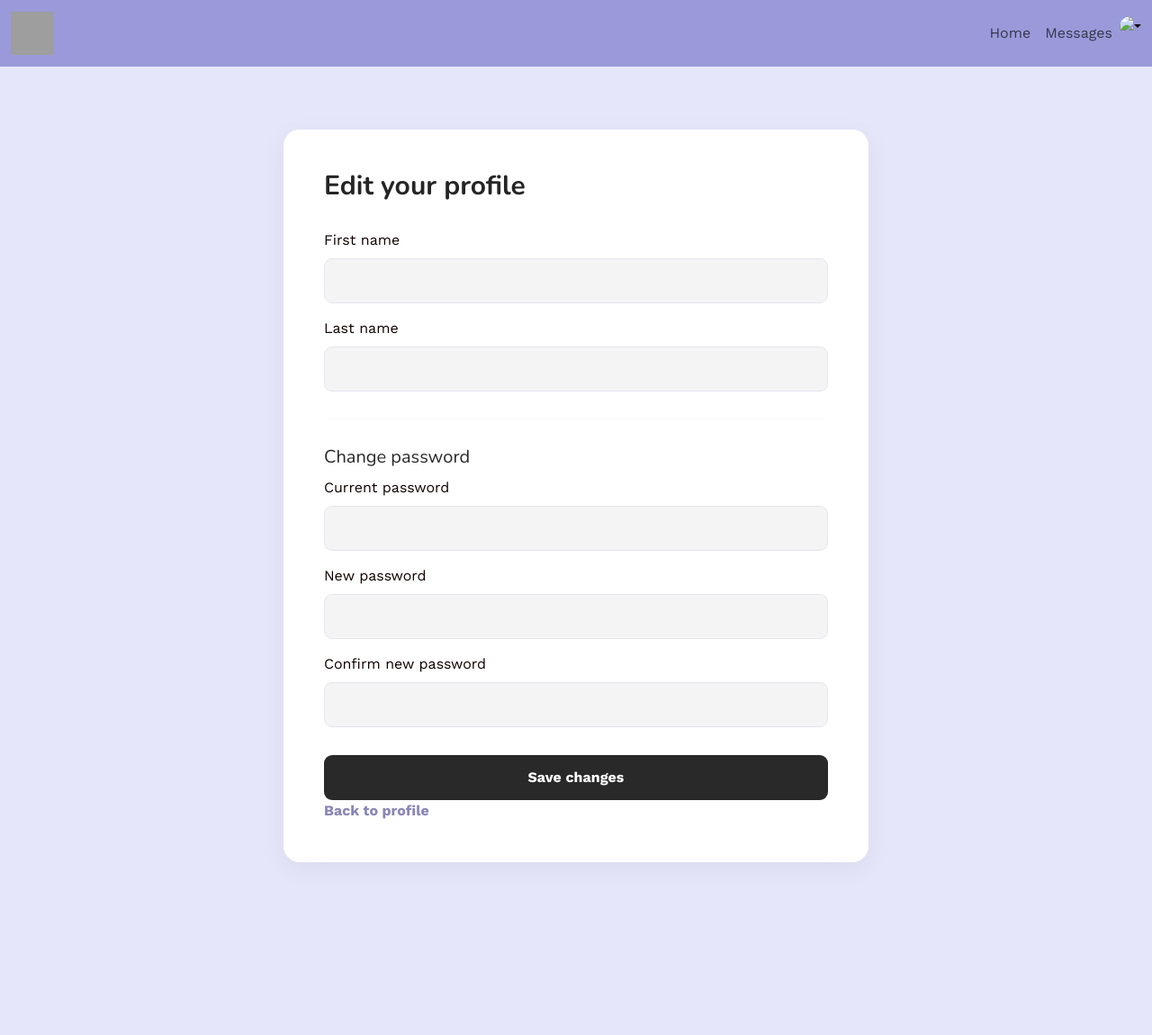
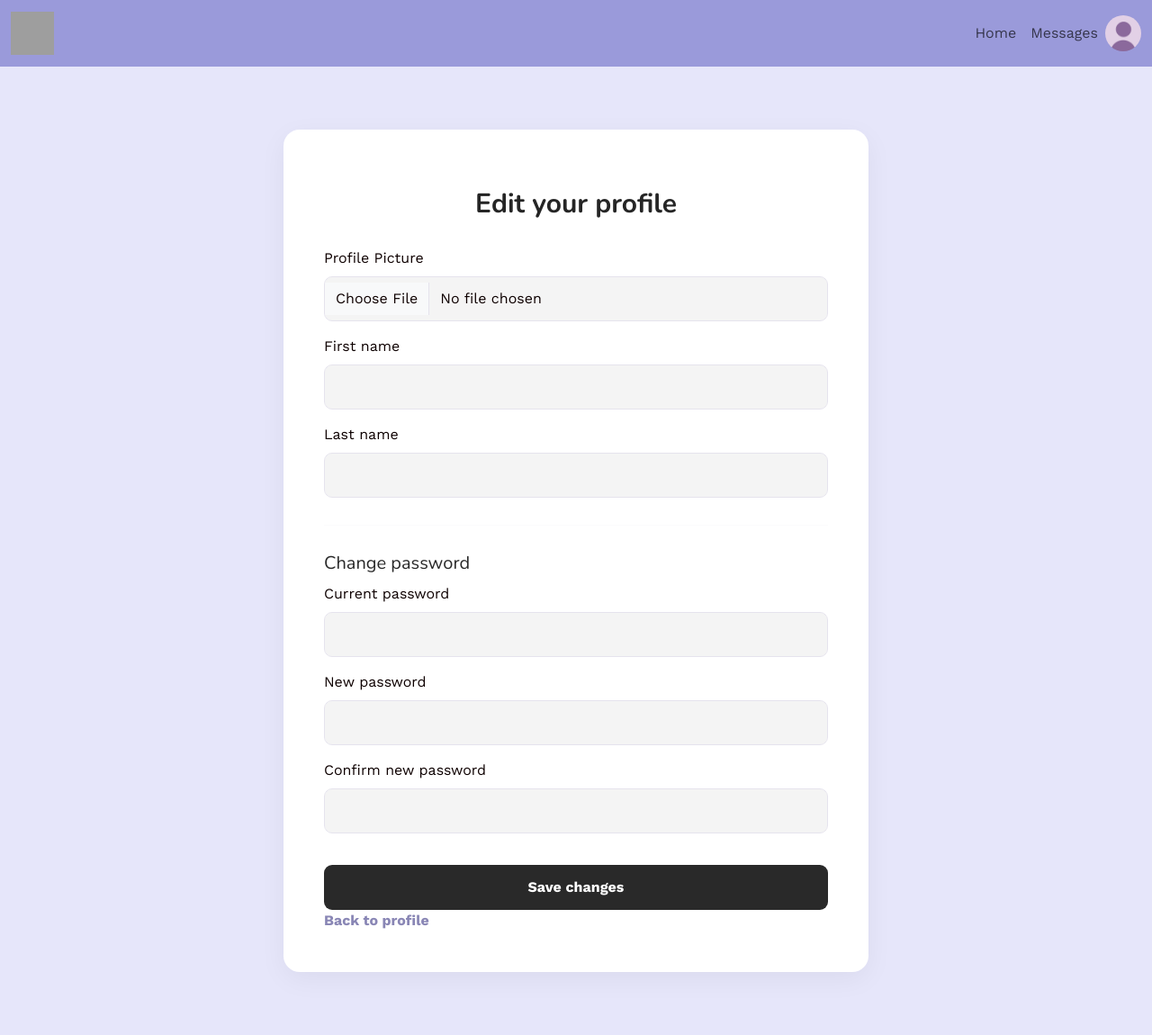
Before and after one commit to zviroxx/WEAR-WISE, a Rails app: page /profile/edit in a window 1280 px wide. Shown: the whole page at 90% size. Before the commit the page ends 958 px from the top, so only its background shows below. Run offline with Rails 7, Linux system fonts and the light colour scheme; a user stored in the database is signed in; style sheets or scripts are compiled from the project's sources; parts of the project's set-up code (start-up, migrations or seed data) failed here and were passed over; some libraries are stand-ins or nearby versions; grey boxes are pictures that could not be loaded.

Commit message:
profile pic added

```diff
--- a/app/assets/stylesheets/application.scss
+++ b/app/assets/stylesheets/application.scss
@@ -59,6 +59,8 @@ body:has(.edit-profile-page) {
 
 .profile-page,
 .edit-profile-page {
+  display: flex;
+  flex-direction: column;
   max-width: 650px;
   margin: 70px auto;
   padding: 45px;
@@ -69,6 +71,9 @@ body:has(.edit-profile-page) {
 
 .profile-page h2,
 .edit-profile-page h2 {
+  display: flex;
+  justify-content: center;
+  margin-top: 20px;
   font-size: 30px;
   font-weight: 700;
   color: #252525;
@@ -139,6 +144,17 @@ body:has(.edit-profile-page) {
 
 .edit-profile-page .btn:hover {
   background-color: lavender;
+}
+
+.edit-profile-page .form-inputs {
+  width: 100%;
+  text-align: left;
+}
+
+.edit-profile-page .form-actions {
+  display: flex;
+  justify-content: left;
+  margin-top: 20px;
 }
 
 /* SAVED OUTFITS */
--- a/app/assets/stylesheets/components/_avatar.scss
+++ b/app/assets/stylesheets/components/_avatar.scss
@@ -18,3 +18,13 @@
   box-shadow: 0 1px 2px rgba(0,0,0,0.2);
   border: white 1px solid;
 }
+
+.profile-picture {
+  width: 120px;
+  height: 120px;
+  border-radius: 50%;
+  object-fit: cover;
+  border: 3px solid #DDE1FF;
+  display: block;
+  margin: 0 auto;
+}
--- a/app/assets/stylesheets/components/_navbar.scss
+++ b/app/assets/stylesheets/components/_navbar.scss
@@ -10,3 +10,12 @@
 .navbar-lewagon .navbar-brand img {
   width: 40px;
 }
+
+.navbar-avatar {
+  width: 42px;
+  height: 42px;
+  border-radius: 50%;
+  object-fit: cover;
+  border: 2px solid white;
+  cursor: pointer;
+}
--- a/app/controllers/pages_controller.rb
+++ b/app/controllers/pages_controller.rb
@@ -22,6 +22,6 @@ class PagesController < ApplicationController
 
   private
   def profile_params
-    params.require(:user).permit(:first_name, :last_name, :email, :password, :current_password, :password_confirmation)
+    params.require(:user).permit(:first_name, :last_name, :password, :profile_picture, :current_password, :password_confirmation)
   end
 end
--- a/app/models/user.rb
+++ b/app/models/user.rb
@@ -5,4 +5,5 @@ class User < ApplicationRecord
          :recoverable, :rememberable, :validatable
   has_many :chats
   has_many :outfits
+  has_one_attached :profile_picture
 end
--- a/app/views/pages/edit_profile.html.erb
+++ b/app/views/pages/edit_profile.html.erb
@@ -3,6 +3,16 @@
   <%= simple_form_for @user, url: profile_path, method: :patch do |f| %>
     <%= f.error_notification %>
     <div class="form-inputs">
+      <% if @user.profile_picture.attached? %>
+        <%= image_tag @user.profile_picture, class: "avatar" %>
+      <% end %>
+      <%= f.input :profile_picture,
+            as: :file,
+            label: "Profile Picture",
+            input_html: {
+              accept: "image/*",
+              include_hidden: false
+            } %>
       <%= f.input :first_name, label: "First name" %>
       <%= f.input :last_name, label: "Last name" %>
       <hr>
@@ -11,12 +21,10 @@
                   label: "Current password",
                   required: false,
                   input_html: { autocomplete: "current-password" } %>
-
       <%= f.input :password,
                   label: "New password",
                   required: false,
                   input_html: { autocomplete: "new-password" } %>
-
       <%= f.input :password_confirmation,
                   label: "Confirm new password",
                   required: false,
--- a/app/views/pages/profile.html.erb
+++ b/app/views/pages/profile.html.erb
@@ -1,5 +1,10 @@
 <div class="profile-page">
   <h2>My Profile</h2>
+  <% if @user.profile_picture.attached? %>
+    <%= image_tag @user.profile_picture, class: "profile-picture" %>
+  <% else %>
+    <%= image_tag "default_profile.jpg", class: "profile-picture" %>
+  <% end %>
   <p><strong>First name:</strong> <%= @user.first_name %></p>
   <p><strong>Last name:</strong> <%= @user.last_name %></p>
   <p><strong>Email:</strong> <%= @user.email %></p>
--- a/app/views/shared/_navbar.html.erb
+++ b/app/views/shared/_navbar.html.erb
@@ -3,25 +3,37 @@
     <%= link_to root_path, class: "navbar-brand" do %>
       <%= image_tag "https://i.imgur.com/eeTtlFQ.png", style: "height:6vh; width: 6vh;" %>
     <% end %>
-
     <button class="navbar-toggler" type="button" data-bs-toggle="collapse" data-bs-target="#navbarSupportedContent" aria-controls="navbarSupportedContent" aria-expanded="false" aria-label="Toggle navigation">
       <span class="navbar-toggler-icon"></span>
     </button>
-
     <div class="collapse navbar-collapse" id="navbarSupportedContent">
       <ul class="navbar-nav me-auto">
         <% if user_signed_in? %>
           <li class="nav-item active">
-            <%= link_to "Home", "#", class: "nav-link" %>
+            <%= link_to "Home", root_path, class: "nav-link" %>
           </li>
           <li class="nav-item">
             <%= link_to "Messages", "#", class: "nav-link" %>
           </li>
           <li class="nav-item dropdown">
-            <%= image_tag "https://kitt.lewagon.com/placeholder/users/ssaunier", class: "avatar dropdown-toggle", id: "navbarDropdown", data: { bs_toggle: "dropdown" }, 'aria-haspopup': true, 'aria-expanded': false %>
+            <% if current_user.profile_picture.attached? %>
+              <%= image_tag current_user.profile_picture,
+                  class: "avatar dropdown-toggle",
+                  id: "navbarDropdown",
+                  data: { bs_toggle: "dropdown" },
+                  'aria-haspopup': true,
+                  'aria-expanded': false %>
+            <% else %>
+              <%= image_tag "default_profile.jpg",
+                  class: "avatar dropdown-toggle",
+                  id: "navbarDropdown",
+                  data: { bs_toggle: "dropdown" },
+                  'aria-haspopup': true,
+                  'aria-expanded': false %>
+            <% end %>
             <div class="dropdown-menu dropdown-menu-end" aria-labelledby="navbarDropdown">
-              <%= link_to "Action", "#", class: "dropdown-item" %>
-              <%= link_to "Another action", "#", class: "dropdown-item" %>
+              <%= link_to "My Profile", profile_path, class: "dropdown-item" %>
+              <%= link_to "Edit Profile", edit_profile_path, class: "dropdown-item" %>
               <%= link_to "Log out", destroy_user_session_path, data: {turbo_method: :delete}, class: "dropdown-item" %>
             </div>
           </li>
--- /dev/null
+++ b/db/migrate/20261126114536_remove_profile_picture_from_users.rb
@@ -0,0 +1,5 @@
+class RemoveProfilePictureFromUsers < ActiveRecord::Migration[8.1]
+  def change
+    remove_column :users, :profile_picture, :string
+  end
+end
```
Also changed, not shown: app/assets/images/default_profile.jpg (added), db/schema.rb.
